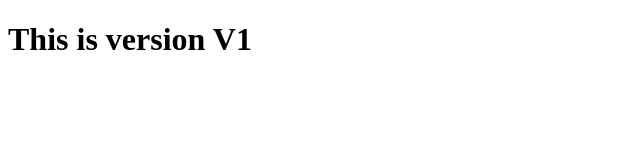
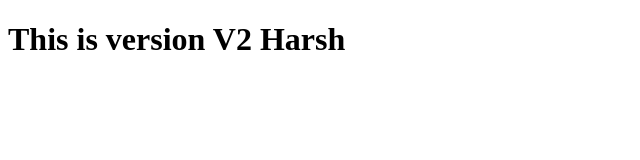
Before and after one commit to harshpooja/tomcat, a plain HTML site: page index.html in a window 1280 px wide. Shown: the whole page, without its empty margins (0-640 px from the left). Drawn offline with Linux system fonts and the light colour scheme.

Commit message:
version2

```diff
--- a/index.html
+++ b/index.html
@@ -6,6 +6,6 @@
     <title>Document</title>
 </head>
 <body>
-    <h1>This is version V1</h1>
+    <h1>This is version V2 Harsh</h1>
 </body>
 </html>
```
